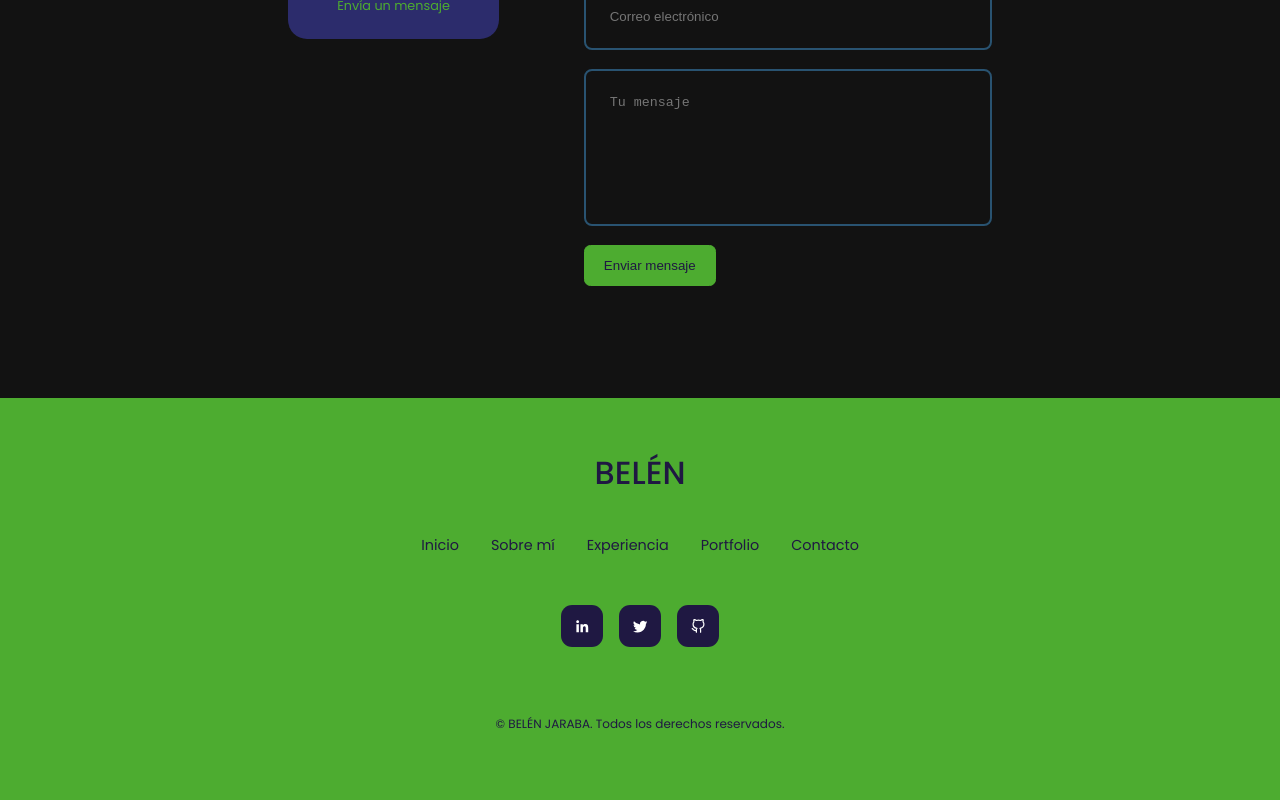
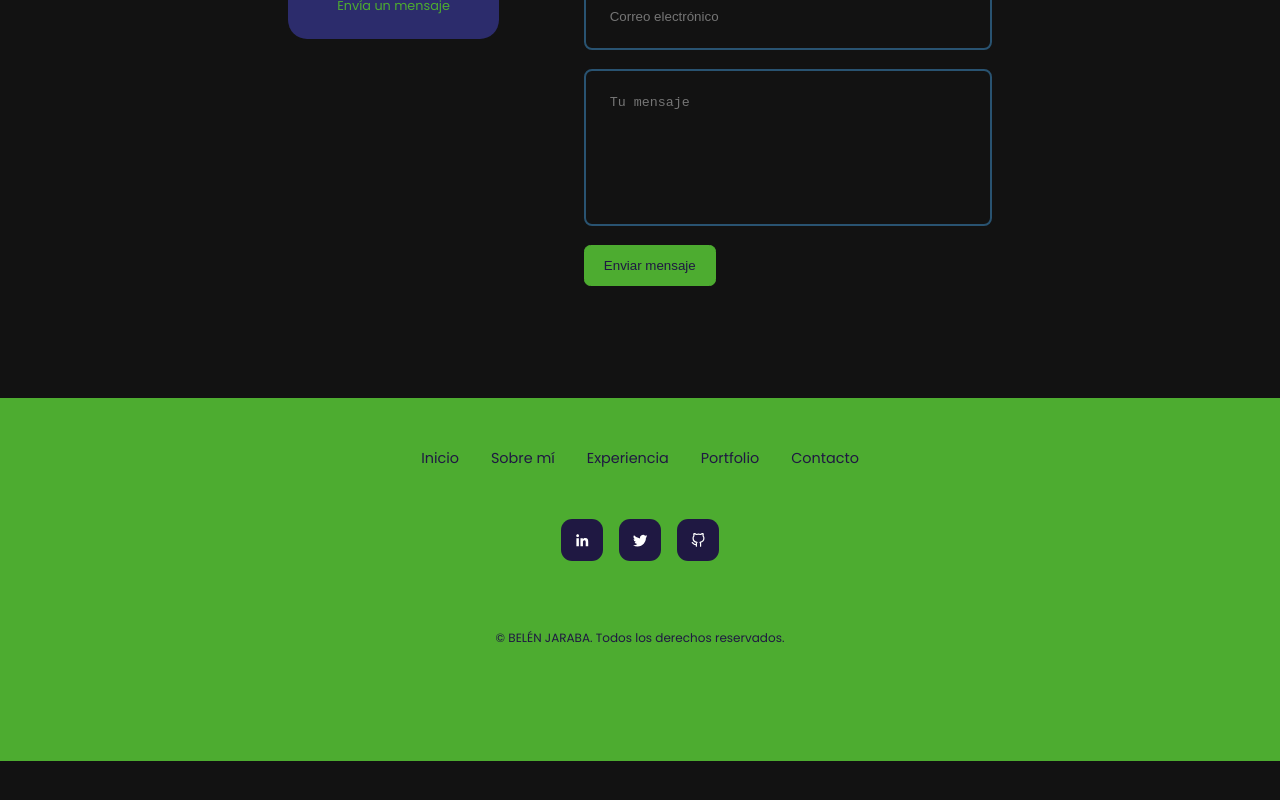
Before and after one commit to belenjn/portfolio, a React (Create React App) app: page / in a window 1280 px wide. Shown: the part 3099-3899 px from the top of the page. After the commit the page ends 3860 px from the top, so only its background shows below. Built offline with nearby package versions, Linux system fonts and the light colour scheme.

Commit message:
deleted one link

```diff
--- a/src/components/footer/Footer.jsx
+++ b/src/components/footer/Footer.jsx
@@ -8,7 +8,6 @@ import {strings} from '../../utils/strings'
 export const Footer = () => {
   return (
     <footer>
-      <a href='#header' className='footer__logo' > BELÉN</a>
 
       <ul className='permalinks'>
         <li><a href='#header'>{strings.link_footer1}</a></li>
```
